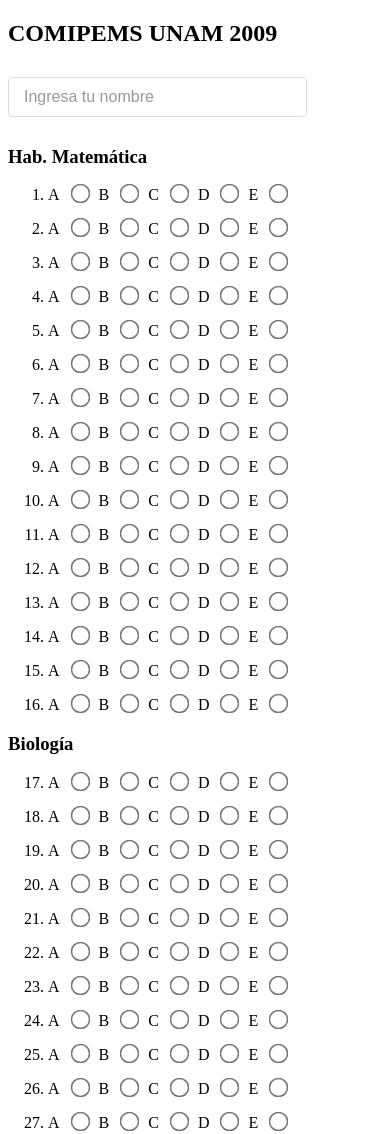
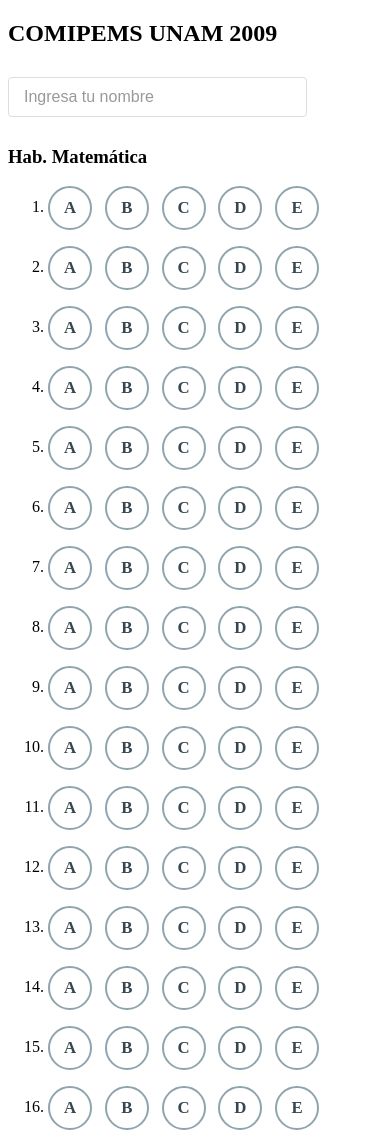
Before and after one commit to ludomatics/ludomatics.github.io, a plain HTML site: page exams/comipems-unam-2009.html in a window 390 px wide. Shown: the top 1134 px of the page. Drawn offline with Linux system fonts and the light colour scheme.

Commit message:
Improving inline options displayment

```diff
--- a/exam.css
+++ b/exam.css
@@ -36,13 +36,68 @@
     color: #999;
 }
 
-input[type="radio"] {
-    transform: scale(1.5);
-    margin: 0 8px 0 0;
+.question-option {
+    position: relative;
+    display: inline-flex;
+    align-items: center;
+    justify-content: center;
+    margin-inline-end: 0.4rem;
+    cursor: pointer;
+    vertical-align: middle;
+    -webkit-tap-highlight-color: transparent;
 }
 
-label[for^="question"] {
-    margin-right: 10px;
+/* Native control: keep for forms & a11y; visual is the .question-option-face */
+.question-option-input {
+    position: absolute;
+    width: 1px;
+    height: 1px;
+    padding: 0;
+    margin: -1px;
+    overflow: hidden;
+    clip: rect(0, 0, 0, 0);
+    white-space: nowrap;
+    border: 0;
+    opacity: 0;
+}
+
+.question-option-face {
+    box-sizing: border-box;
+    display: inline-flex;
+    align-items: center;
+    justify-content: center;
+    width: 2.025rem;
+    height: 2.025rem;
+    border-radius: 50%;
+    border: 2px solid #90a4ae;
+    background: #fff;
+    font-weight: 600;
+    font-size: 0.9rem;
+    line-height: 1;
+    color: #37474f;
+    transition: background-color 0.15s ease, border-color 0.15s ease, color 0.15s ease,
+        box-shadow 0.15s ease;
+    user-select: none;
+}
+
+.question-option:hover .question-option-face {
+    border-color: #2196f3;
+    background: #f5fbff;
+}
+
+.question-option-input:checked + .question-option-face {
+    background: #2196f3;
+    border-color: #1976d2;
+    color: #fff;
+}
+
+/* Keyboard focus only — avoids flash on tap (mobile treats tap focus as :focus, not :focus-visible) */
+.question-option-input:focus {
+    outline: none;
+}
+
+.question-option-input:focus-visible + .question-option-face {
+    box-shadow: 0 0 0 3px rgba(33, 150, 243, 0.35);
 }
 
 .questions {
@@ -78,4 +133,18 @@
     .questions {
         column-count: 1;
     }
+
+    .question-option {
+        margin-inline-end: 0.55rem;
+    }
+
+    .question-option-face {
+        width: 2.75rem;
+        height: 2.75rem;
+        font-size: 1.05rem;
+    }
+
+    .question-option-input:focus-visible + .question-option-face {
+        box-shadow: 0 0 0 4px rgba(33, 150, 243, 0.35);
+    }
 }
--- a/src/config.js
+++ b/src/config.js
@@ -17,6 +17,7 @@
     // CSS classes
     CLASSES: {
         QUESTIONS: 'questions',
+        QUESTION_OPTION: 'question-option',
         FEEDBACK: 'feedback',
         TOTAL_CORRECT: 'total-correct',
         SECTIONS_SUMMARY: 'sections-summary'
--- a/src/questionGenerator.js
+++ b/src/questionGenerator.js
@@ -111,10 +111,15 @@
     const optionsInLetter = DataUtils.makeLetterOptions(numOfOptions);
 
     let listOfOptionsHTML = '';
+    const optionClass = CONFIG.CLASSES.QUESTION_OPTION;
     for (let index = 0; index < numOfOptions; index++) {
+        const letter = optionsInLetter[index];
+        const optionId = `question${questionNumber}Option${letter}`;
         const template = `
-        <label for="question${questionNumber}Option${optionsInLetter[index]}">${optionsInLetter[index]}</label>
-        <input type="radio" name="question${questionNumber}" value="${optionsInLetter[index]}" />
+        <label class="${optionClass}">
+            <input type="radio" id="${optionId}" name="question${questionNumber}" value="${letter}" class="question-option-input" aria-label="Opción ${letter}" />
+            <span class="question-option-face" aria-hidden="true">${letter}</span>
+        </label>
         `;
         listOfOptionsHTML += template;
     }
```
